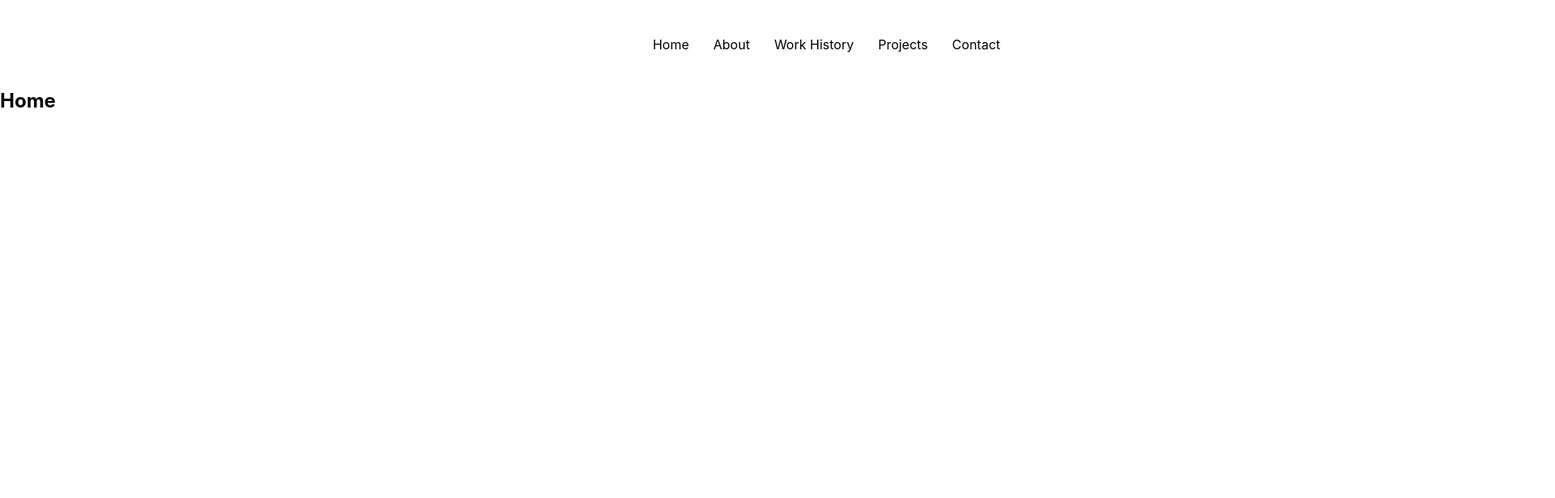
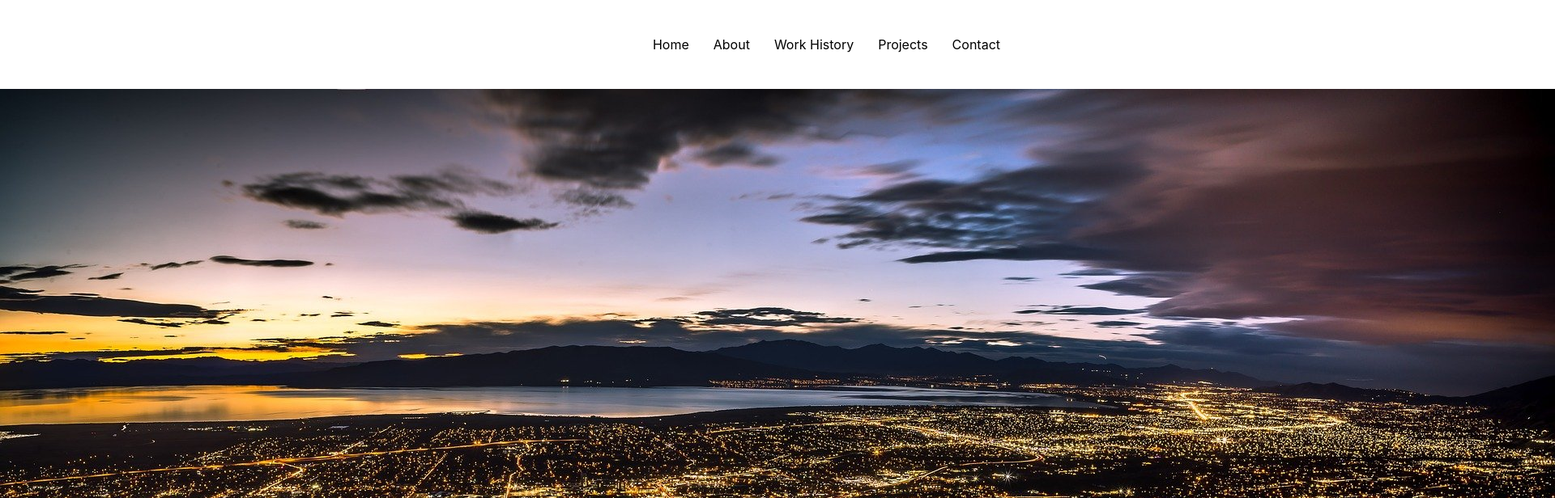
Before and after one commit to ctniel1/nielson-dev, a React (Create React App) app: page / in a window 1280 px wide. Shown: the top 616 px of the page at 81% size, 1920 px wide, since content can reach past the window. Built offline with nearby package versions, Linux system fonts and the light colour scheme.

Commit message:
Added home background img

```diff
--- a/src/pages/Home.js
+++ b/src/pages/Home.js
@@ -1,3 +1,9 @@
+import Provo from '../assets/provo.jpeg'
+
 export default function Home() {
-  return <h2>Home</h2>
+  return (
+    <div>
+      <img src={Provo} alt="Utah County at night"/>
+    </div>
+  )
 }
```
Also changed, not shown: src/assets/provo.jpeg (added).
